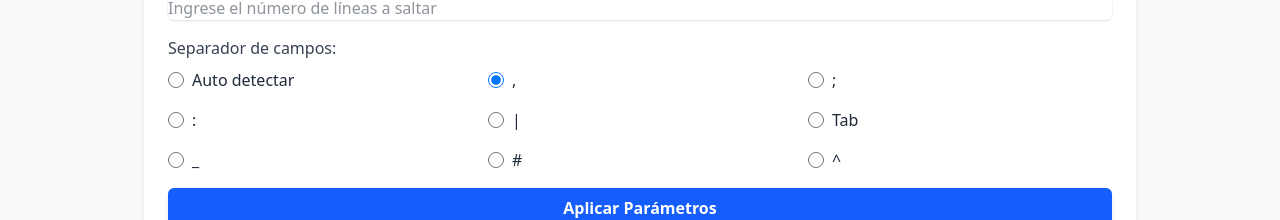
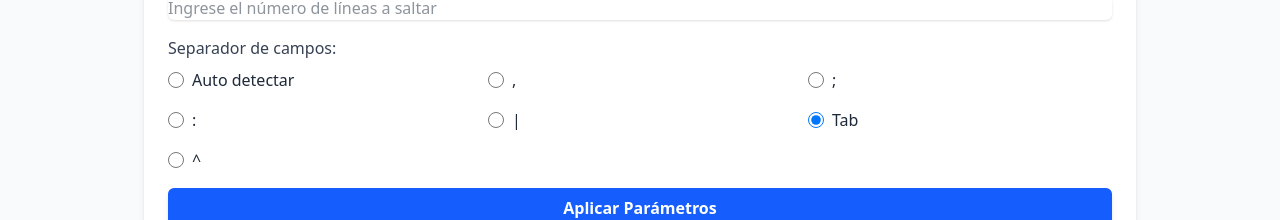
Before and after one commit to Fhernd/proy10_convertidor_csv_sql, a Vue app: page / in a window 1280 px wide. Shown: the part 561-781 px from the top of the page. Built offline with nearby package versions, Linux system fonts and the light colour scheme; the HTML template or start-up script is replaced by a standard one.

Commit message:
Antes del uso de la función de detección de delimintador de archivo CSV.

```diff
--- a/src/App.vue
+++ b/src/App.vue
@@ -68,7 +68,9 @@ import OpcionesInsert from "./components/OpcionesInsert.vue";
 import OpcionesFormato from "./components/OpcionesFormato.vue";
 import SalidaSQL from "./components/SalidaSQL.vue";
 
-const separador = ref(",");
+// import { csvUtils } from '@/utils';
+
+const separador = ref("Tab");
 
 const onPaste = (event) => {
   console.log("Texto pegado:", event.clipboardData.getData("text"));
--- a/src/components/OpcionesEntrada.vue
+++ b/src/components/OpcionesEntrada.vue
@@ -62,16 +62,6 @@
           <span>Tab</span>
         </label>
         <label class="flex items-center space-x-2">
-          <input type="radio" value="_" v-model="params.separador"
-            class="h-4 w-4 text-blue-600 border-gray-300 focus:ring focus:ring-blue-200" />
-          <span>_</span>
-        </label>
-        <label class="flex items-center space-x-2">
-          <input type="radio" value="#" v-model="params.separador"
-            class="h-4 w-4 text-blue-600 border-gray-300 focus:ring focus:ring-blue-200" />
-          <span>#</span>
-        </label>
-        <label class="flex items-center space-x-2">
           <input type="radio" value="^" v-model="params.separador"
             class="h-4 w-4 text-blue-600 border-gray-300 focus:ring focus:ring-blue-200" />
           <span>^</span>
--- a/src/utils/csv.utils.js
+++ b/src/utils/csv.utils.js
@@ -25,3 +25,5 @@ function detectarDelimitador(muestraCsv) {
 
     return detectedDelimiter || ',';
 }
+
+export { detectarDelimitador };
```
